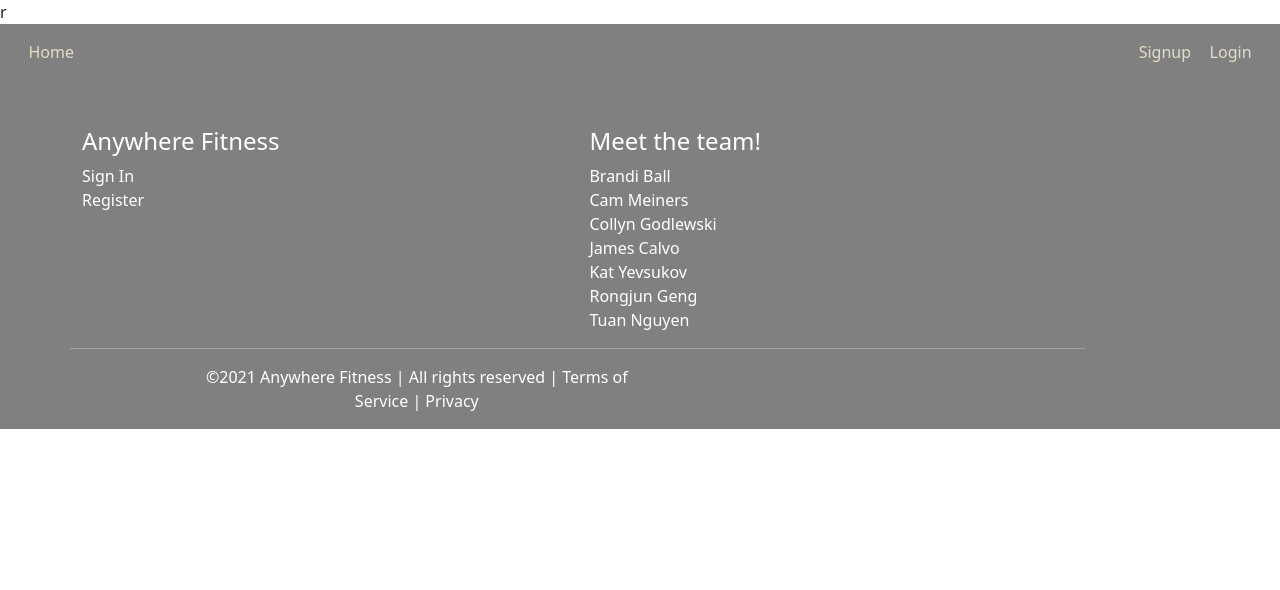
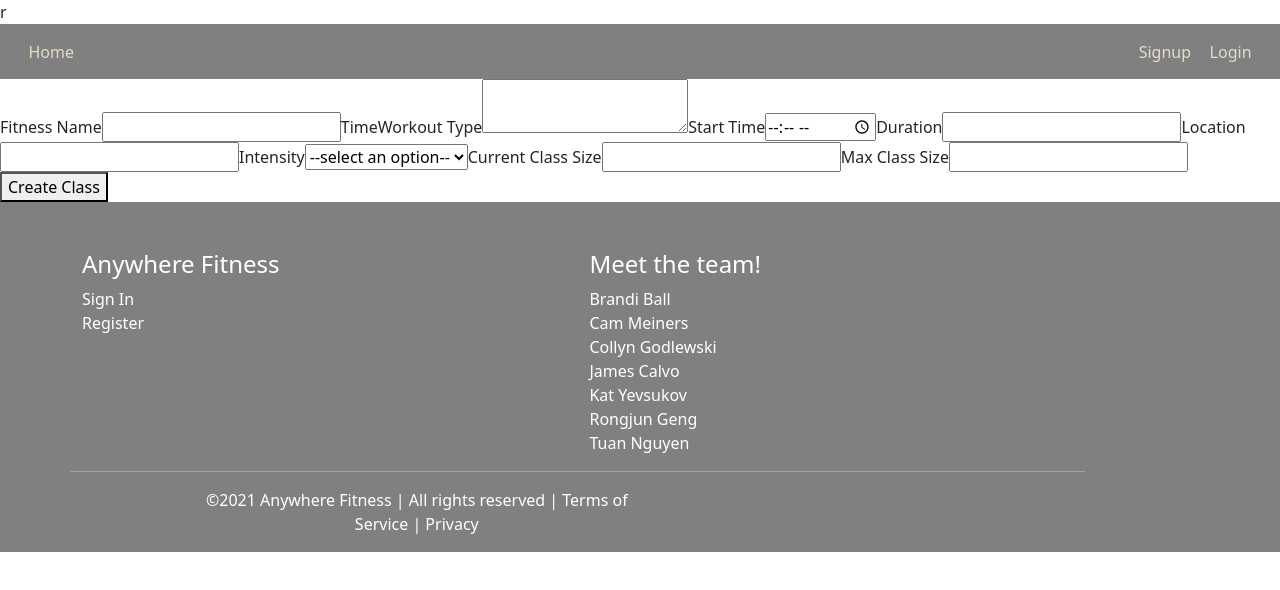
Before and after one commit to ft-anywhere-fitness-7/front-end, a React (Create React App) app in the folder front-end/: page /create in a window 1280 px wide. Shown: the top 590 px of the page. Built offline with nearby package versions, Linux system fonts and the light colour scheme; no server answers.

Commit message:
created createClass and route

```diff
--- a/front-end/src/App.js
+++ b/front-end/src/App.js
@@ -6,7 +6,7 @@ import Register from "./components/Register";
 import Login from "./components/Login";
 import {Route, Switch } from 'react-router-dom';
 import React, { useState } from 'react';
-
+import CreateClass from "./components/CreateClass";
 function App() {
 
 
@@ -35,7 +35,9 @@ function App() {
               <Route path="/register">
                 <Register />
               </Route>
-
+              <Route path='/create'>
+                <CreateClass />
+              </Route>
               {/* <Route exact path='/classes' element={Classes}/> */}
 
             </Switch>
--- /dev/null
+++ b/front-end/src/components/CreateClass.js
@@ -0,0 +1,112 @@
+import React, { useState } from 'react';
+import axiosWithAuth from '../utils/axiosWithAuth';
+import { useHistory } from 'react-router-dom';
+import Classes from './Classes';
+
+
+export default function CreateClass() {
+    const { push } = useHistory();
+
+    const [formValues, setFormValues] = useState({
+        fitness_name: '',
+        fitness_type:'',
+        fitness_startTime: '',
+        fitness_duration: '',
+        fitness_location: '',
+        fitness_intensity:'',
+        fitness_currentClass:'',
+        fitness_maxClass: '',
+    });
+
+    const handleChange = (e) => {
+        setFormValues({
+            ...formValues,
+            [e.target.name]: e.target.value
+        })
+    }
+
+
+    const handleSubmit = (e) => {
+        e.preventDefault()
+        axiosWithAuth().post(`/Classes`, formValues)
+        .then(res => {
+            console.log(res)
+            push('/Classes')
+        })
+        .catch(err => console.log({ err }))
+    }
+
+
+    return (
+        <form onSubmit={handleSubmit}>
+            <label htmlFor= 'fitness_name'>Fitness Name</label>
+             <input
+                id='fitness_name'
+                value={formValues.fitness_name}
+                name='fitness_name'
+                onChange={handleChange}
+                />
+            <label htmlFor= 'fitness_time'>Time</label>
+            <label htmlFor= 'fitness_type'>Workout Type</label>
+             <textarea
+                id='fitness_type'
+                value={formValues.fitness_type}
+                name='fitness_type'
+                type='text'
+                onChange={handleChange}
+
+             />
+            <label htmlFor='fitness_startTime'>Start Time</label>
+             <input
+                id='fitness_startTime'
+                value={formValues.fitness_startTime}
+                name='fitness_startTime'
+                type='time'
+                onChange={handleChange}
+                />
+            <label htmlFor='fitness_duration'>Duration</label>
+             <input
+                id='fitness_duration'
+                value={formValues.fitness_duration}
+                name='fitness_duration'
+                type='text'
+                onChange={handleChange}
+             />
+            <label htmlFor='fitness_location'>Location</label>
+             <input
+                id='fitness_location'
+                value={formValues.fitness_location}
+                name='fitness_location'
+                onChange={handleChange}
+             />
+              <label htmlFor='fitness_intensity'>Intensity</label>
+              <select
+                    onChange = {handleChange}
+                    value = {formValues.fitness_intensity}
+                    name = 'role'
+                    >
+                        <option value =''>--select an option--</option>
+                        <option value ='beginner'>Beginner</option>
+                        <option value ='intermediate'>Intermediate</option>
+                        <option value ='advanced'>Advanced</option>
+                    </select>
+
+              <label htmlFor='fitness_currentClass'>Current Class Size</label>
+             <input
+                id='fitness_currentClass'
+                value={formValues.fitness_currentClass}
+                name='fitness_currentClass'
+                onChange={handleChange}
+             />
+              <label htmlFor='fitness_maxClass'>Max Class Size</label>
+             <input
+                id='fitness_maxClass'
+                value={formValues.fitness_maxClass}
+                name='fitness_maxClass'
+                onChange={handleChange}
+             />
+             {<Classes handleSubmit={handleSubmit}/>}
+            <button>Create Class</button>
+        </form>
+    )
+}
```
Also changed, not shown: 2 other files (tests, documents, lock files or other folders).
